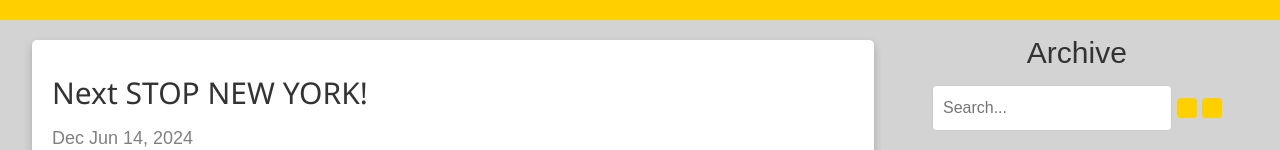
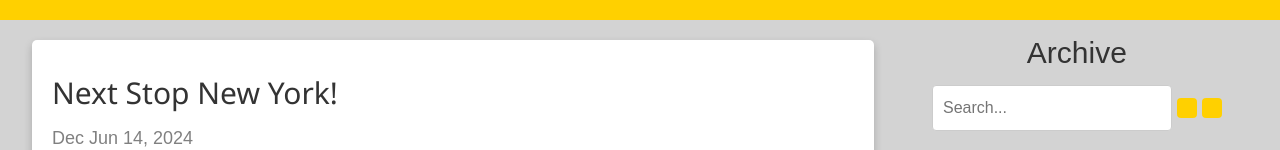
Before and after one commit to jhlateef/COMD_2451_Final_Project_Website, a plain HTML site: page blog.html in a window 1280 px wide. Shown: the part 229-379 px from the top of the page. Drawn offline with nearby package versions, Linux system fonts and the light colour scheme; some icons are missing.

Commit message:
Update blog.html

```diff
--- a/blog.html
+++ b/blog.html
@@ -23,7 +23,7 @@
     <div class="row">
         <div class="leftcolumn">
             <div class="card">
-                <h2>Next STOP NEW YORK!</h2>
+                <h2>Next Stop New York!</h2>
                 <h5>Dec Jun 14, 2024</h5>
                 <div class="fakeimg">
                     <img src="assets/Banner.png" alt="Banner ad of my NextStopNY.site blog">
```
